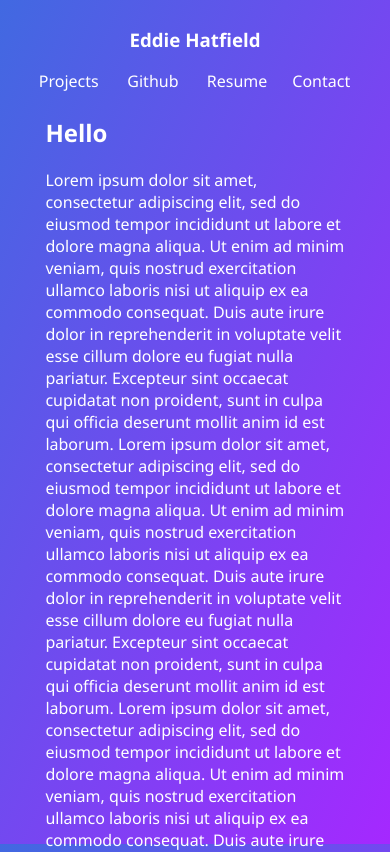
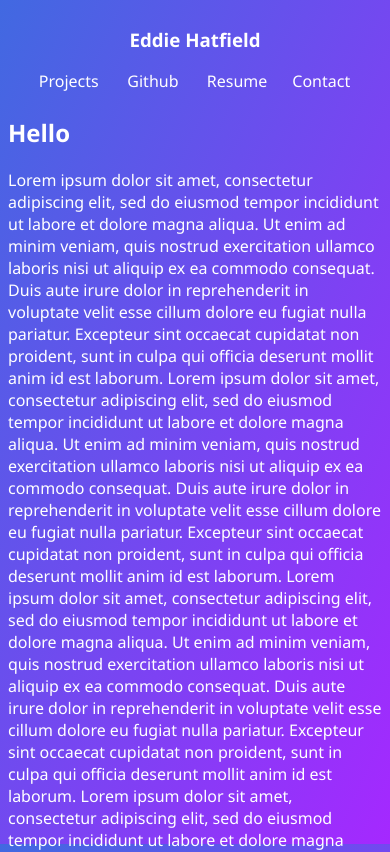
Before and after one commit to e-hat/e-hat.github.io, a Gatsby site in the folder my-website/: page / in a window 390 px wide. Shown: the top 852 px of the page. Built offline with nearby package versions, Linux system fonts and the light colour scheme; Gatsby itself is replaced by a stand-in of ours.

Commit message:
updated layout

```diff
--- a/my-website/src/components/layout.css
+++ b/my-website/src/components/layout.css
@@ -81,6 +81,6 @@ main {
     }
 
     main {
-        width: 80%;
+        width: 100%;
     }
 }
--- a/my-website/src/components/layout.js
+++ b/my-website/src/components/layout.js
@@ -24,7 +24,7 @@ class Layout extends React.Component {
                         </a>
                         </p>
                         <p>Resume</p>
-                        <p>Contact</p>
+                        <Link to="/contact" className="header-link">Contact</Link>
                     </nav>
                 </div>
                 <main>
```
